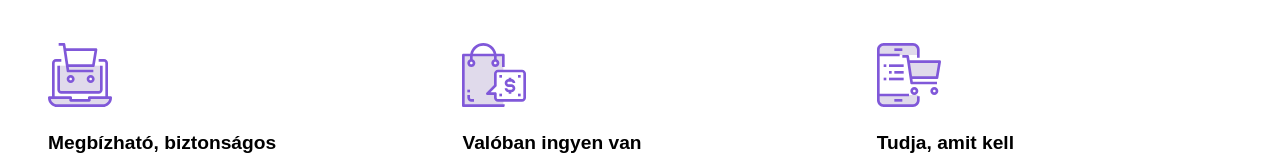
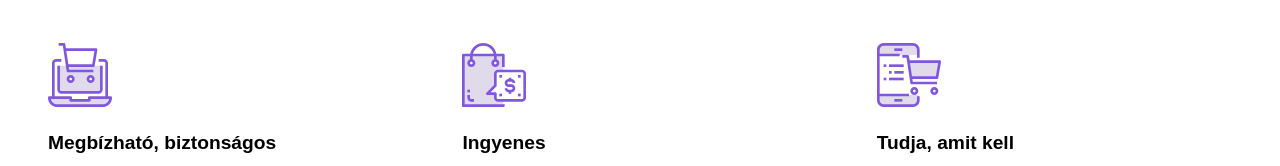
Before and after one commit to conedevelopment/simplepay-gatsby, a Gatsby site: page / in a window 1280 px wide. Shown: the part 900-1066 px from the top of the page. Built offline with nearby package versions, Linux system fonts and the light colour scheme; Gatsby itself is replaced by a stand-in of ours; a web font is replaced by a local one.

Commit message:
Update about.js

```diff
--- a/src/components/about.js
+++ b/src/components/about.js
@@ -21,7 +21,7 @@ const About = () => {
         </div>
         <div className={aboutStyles.block}>
           <AboutIcon02 />
-          <h3 className={aboutStyles.title}>Valóban ingyen van</h3>
+          <h3 className={aboutStyles.title}>Ingyenes</h3>
           <p className={aboutStyles.description}>Ezért a bővítményért jelenleg nem kérünk pénzt. Open source módon fejlesztjük, szabadon használhatod.</p>
         </div>
         <div className={aboutStyles.block}>
```
